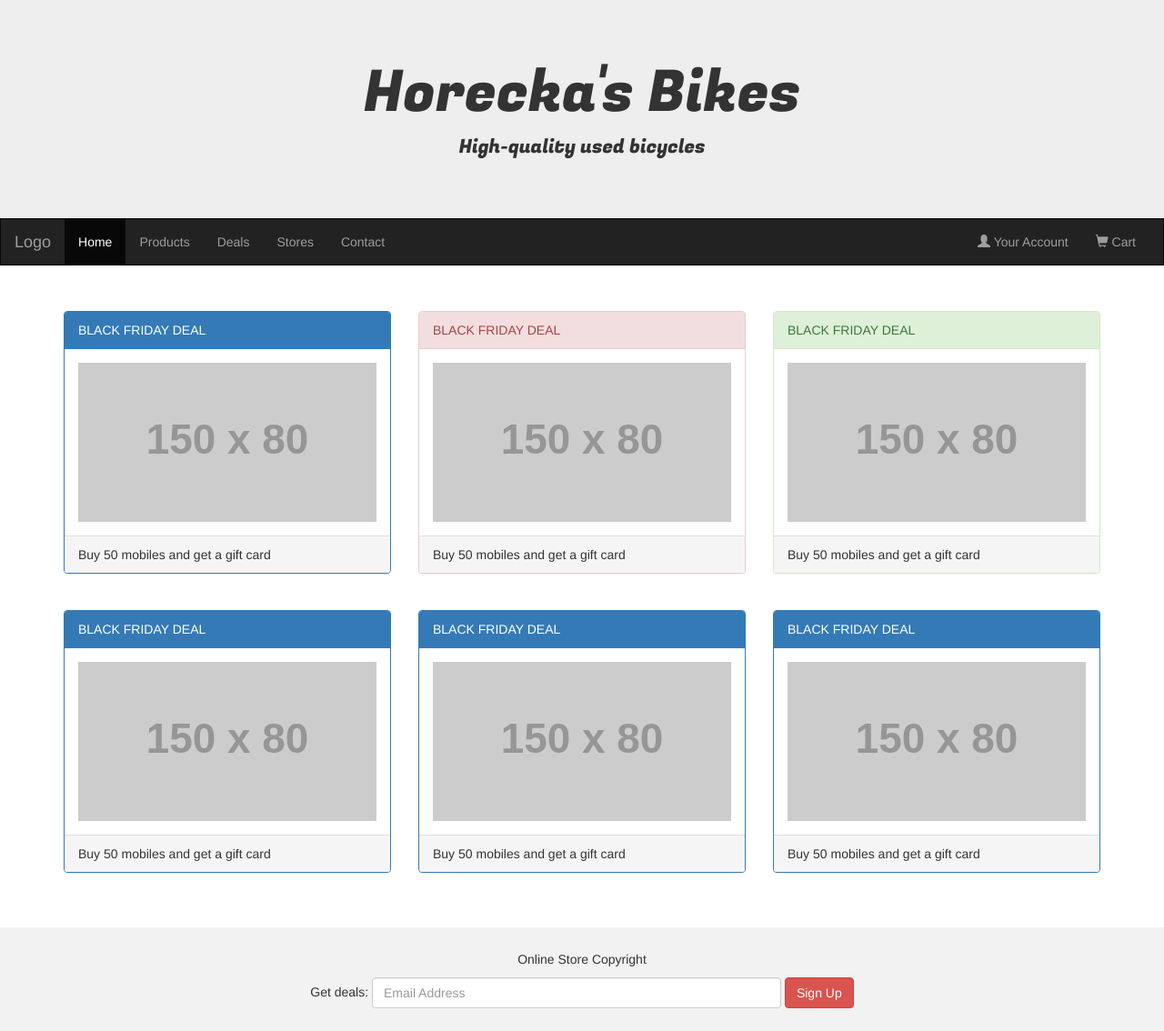
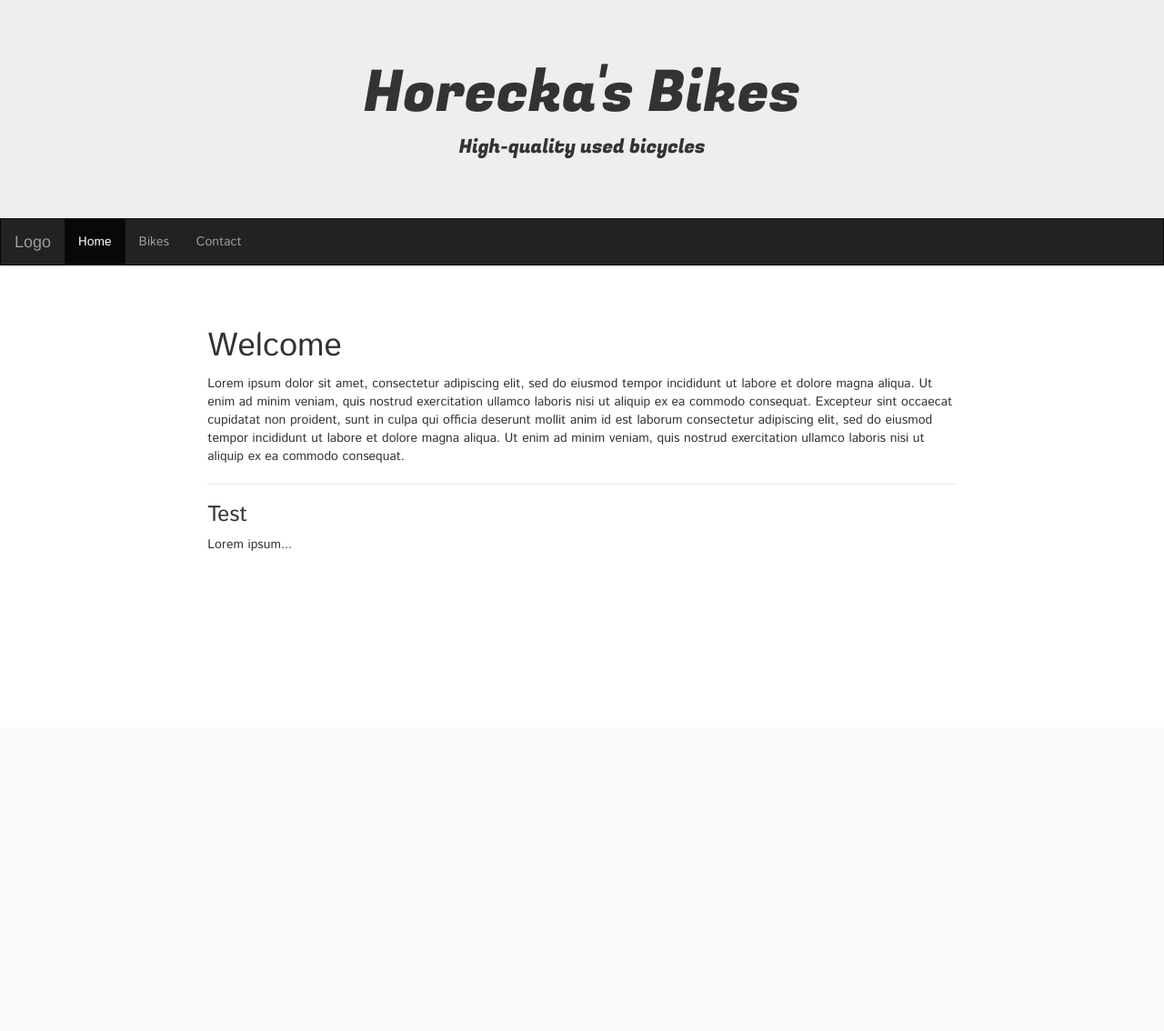
Before and after one commit to irahorecka/nanna-website, a Flask app: page / in a window 1280 px wide. Shown: the whole page at 91% size. After the commit the page ends 606 px from the top, so only its background shows below. Run offline with Flask 2, Linux system fonts and the light colour scheme; grey boxes labelled with a size stand in for pictures from a placeholder-image service; some libraries are stand-ins or nearby versions.

Commit message:
add styling and routes to pages

```diff
--- a/bikeStore/routes.py
+++ b/bikeStore/routes.py
@@ -8,5 +8,15 @@ from bikeStore import app
 @app.route("/")
 @app.route("/home")
 def home():
-    title = "Horecka Bikes"
+    title = "Home"
     return render_template("home.html", title=title)
+
+@app.route("/bikes")
+def bikes():
+    title = "Bikes"
+    return render_template("bikes.html", title=title)
+
+@app.route("/contact")
+def contact():
+    title = "Contact"
+    return render_template("contact.html", title=title)
--- a/bikeStore/static/style.css
+++ b/bikeStore/static/style.css
@@ -20,13 +20,27 @@ footer {
     font-family: 'Fugaz One';
     font-style: normal;
     font-weight: 400;
-    src: url('./fonts/fugaz-one-v9-latin-regular.eot'); /* IE9 Compat Modes */
+    src: url('./fonts/fugaz/fugaz-one-v9-latin-regular.eot'); /* IE9 Compat Modes */
     src: local('Fugaz One'), local('FugazOne-Regular'),
-         url('./fonts/fugaz-one-v9-latin-regular.eot?#iefix') format('embedded-opentype'), /* IE6-IE8 */
-         url('./fonts/fugaz-one-v9-latin-regular.woff2') format('woff2'), /* Super Modern Browsers */
-         url('./fonts/fugaz-one-v9-latin-regular.woff') format('woff'), /* Modern Browsers */
-         url('./fonts/fugaz-one-v9-latin-regular.ttf') format('truetype'), /* Safari, Android, iOS */
-         url('./fonts/fugaz-one-v9-latin-regular.svg#FugazOne') format('svg'); /* Legacy iOS */
+         url('./fonts/fugaz/fugaz-one-v9-latin-regular.eot?#iefix') format('embedded-opentype'), /* IE6-IE8 */
+         url('./fonts/fugaz/fugaz-one-v9-latin-regular.woff2') format('woff2'), /* Super Modern Browsers */
+         url('./fonts/fugaz/fugaz-one-v9-latin-regular.woff') format('woff'), /* Modern Browsers */
+         url('./fonts/fugaz/fugaz-one-v9-latin-regular.ttf') format('truetype'), /* Safari, Android, iOS */
+         url('./fonts/fugaz/fugaz-one-v9-latin-regular.svg#FugazOne') format('svg'); /* Legacy iOS */
+}
+
+/* istok-web-regular - latin */
+@font-face {
+    font-family: 'Istok Web';
+    font-style: normal;
+    font-weight: 400;
+    src: url('./fonts/istok/istok-web-v14-latin-regular.eot'); /* IE9 Compat Modes */
+    src: local('Istok Web Regular'), local('IstokWeb-Regular'),
+         url('./fonts/istok/istok-web-v14-latin-regular.eot?#iefix') format('embedded-opentype'), /* IE6-IE8 */
+         url('./fonts/istok/istok-web-v14-latin-regular.woff2') format('woff2'), /* Super Modern Browsers */
+         url('./fonts/istok/istok-web-v14-latin-regular.woff') format('woff'), /* Modern Browsers */
+         url('./fonts/istok/istok-web-v14-latin-regular.ttf') format('truetype'), /* Safari, Android, iOS */
+         url('./fonts/istok/istok-web-v14-latin-regular.svg#IstokWeb') format('svg'); /* Legacy iOS */
 }
 
 h1.title {
@@ -36,3 +50,11 @@ h1.title {
 p.title {
     font-family: 'Fugaz One';
 }
+
+.col-sm-8 {
+    font-family: 'Istok Web';
+}
+
+.navbar-font {
+    font-family: 'Istok Web';
+}
--- a/bikeStore/templates/home.html
+++ b/bikeStore/templates/home.html
@@ -1 +1,15 @@
 {% extends "layout.html" %}
+{% block content %}
+<div class="container-fluid text-center">
+  <div class="row content">
+    <div class="col-sm-2 text-left"></div>
+    <div class="col-sm-8 text-left">
+      <h1>Welcome</h1>
+      <p>Lorem ipsum dolor sit amet, consectetur adipiscing elit, sed do eiusmod tempor incididunt ut labore et dolore magna aliqua. Ut enim ad minim veniam, quis nostrud exercitation ullamco laboris nisi ut aliquip ex ea commodo consequat. Excepteur sint occaecat cupidatat non proident, sunt in culpa qui officia deserunt mollit anim id est laborum consectetur adipiscing elit, sed do eiusmod tempor incididunt ut labore et dolore magna aliqua. Ut enim ad minim veniam, quis nostrud exercitation ullamco laboris nisi ut aliquip ex ea commodo consequat.</p>
+      <hr>
+      <h3>Test</h3>
+      <p>Lorem ipsum...</p>
+    </div>
+  </div>
+</div>
+{% endblock content %}
--- a/bikeStore/templates/layout.html
+++ b/bikeStore/templates/layout.html
@@ -1,7 +1,11 @@
 <!DOCTYPE html>
 <html lang="en">
 <head>
-  <title>Bootstrap Example</title>
+  {% if title %}
+      <title>{{ title }}</title>
+    {% else %}
+      <title>Horecka's Bikes</title>
+    {% endif %}
   <meta charset="utf-8">
   <meta name="viewport" content="width=device-width, initial-scale=1">
   <link rel="stylesheet" href="https://maxcdn.bootstrapcdn.com/bootstrap/3.4.1/css/bootstrap.min.css">
@@ -30,79 +34,15 @@
     </div>
     <div class="collapse navbar-collapse" id="myNavbar">
       <ul class="nav navbar-nav">
-        <li class="active"><a href="/">Home</a></li>
-        <li><a href="#">Products</a></li>
-        <li><a href="#">Deals</a></li>
-        <li><a href="#">Stores</a></li>
-        <li><a href="#">Contact</a></li>
-      </ul>
-      <ul class="nav navbar-nav navbar-right">
-        <li><a href="#"><span class="glyphicon glyphicon-user"></span> Your Account</a></li>
-        <li><a href="#"><span class="glyphicon glyphicon-shopping-cart"></span> Cart</a></li>
+        <li class="active"><a href="/" class="navbar-font">Home</a></li>
+        <li><a href="/bikes" class="navbar-font">Bikes</a></li>
+        <li><a href="/contact" class="navbar-font">Contact</a></li>
       </ul>
     </div>
   </div>
 </nav>
 
-<div class="container">
-  <div class="row">
-    <div class="col-sm-4">
-      <div class="panel panel-primary">
-        <div class="panel-heading">BLACK FRIDAY DEAL</div>
-        <div class="panel-body"><img src="https://placehold.it/150x80?text=IMAGE" class="img-responsive" style="width:100%" alt="Image"></div>
-        <div class="panel-footer">Buy 50 mobiles and get a gift card</div>
-      </div>
-    </div>
-    <div class="col-sm-4">
-      <div class="panel panel-danger">
-        <div class="panel-heading">BLACK FRIDAY DEAL</div>
-        <div class="panel-body"><img src="https://placehold.it/150x80?text=IMAGE" class="img-responsive" style="width:100%" alt="Image"></div>
-        <div class="panel-footer">Buy 50 mobiles and get a gift card</div>
-      </div>
-    </div>
-    <div class="col-sm-4">
-      <div class="panel panel-success">
-        <div class="panel-heading">BLACK FRIDAY DEAL</div>
-        <div class="panel-body"><img src="https://placehold.it/150x80?text=IMAGE" class="img-responsive" style="width:100%" alt="Image"></div>
-        <div class="panel-footer">Buy 50 mobiles and get a gift card</div>
-      </div>
-    </div>
-  </div>
-</div><br>
-
-<div class="container">
-  <div class="row">
-    <div class="col-sm-4">
-      <div class="panel panel-primary">
-        <div class="panel-heading">BLACK FRIDAY DEAL</div>
-        <div class="panel-body"><img src="https://placehold.it/150x80?text=IMAGE" class="img-responsive" style="width:100%" alt="Image"></div>
-        <div class="panel-footer">Buy 50 mobiles and get a gift card</div>
-      </div>
-    </div>
-    <div class="col-sm-4">
-      <div class="panel panel-primary">
-        <div class="panel-heading">BLACK FRIDAY DEAL</div>
-        <div class="panel-body"><img src="https://placehold.it/150x80?text=IMAGE" class="img-responsive" style="width:100%" alt="Image"></div>
-        <div class="panel-footer">Buy 50 mobiles and get a gift card</div>
-      </div>
-    </div>
-    <div class="col-sm-4">
-      <div class="panel panel-primary">
-        <div class="panel-heading">BLACK FRIDAY DEAL</div>
-        <div class="panel-body"><img src="https://placehold.it/150x80?text=IMAGE" class="img-responsive" style="width:100%" alt="Image"></div>
-        <div class="panel-footer">Buy 50 mobiles and get a gift card</div>
-      </div>
-    </div>
-  </div>
-</div><br><br>
-
-<footer class="container-fluid text-center">
-  <p>Online Store Copyright</p>
-  <form class="form-inline">Get deals:
-    <input type="email" class="form-control" size="50" placeholder="Email Address">
-    <button type="button" class="btn btn-danger">Sign Up</button>
-  </form>
-</footer>
+{% block content %}{% endblock content %}
 
 </body>
 </html>
```
Also changed, not shown: bikeStore/templates/bikes.html (added, +54 -0 lines), bikeStore/templates/contact.html (added, +11 -0 lines), bikeStore/static/fonts/fugaz/fugaz-one-v9-latin-regular.ttf (renamed from bikeStore/static/fonts/fugaz-one-v9-latin-regular.ttf), bikeStore/static/fonts/fugaz/fugaz-one-v9-latin-regular.woff (renamed from bikeStore/static/fonts/fugaz-one-v9-latin-regular.woff), bikeStore/static/fonts/fugaz/fugaz-one-v9-latin-regular.woff2 (renamed from bikeStore/static/fonts/fugaz-one-v9-latin-regular.woff2), bikeStore/static/fonts/istok/istok-web-v14-latin-regular.svg (added), bikeStore/static/fonts/istok/istok-web-v14-latin-regular.ttf (added), bikeStore/static/fonts/istok/istok-web-v14-latin-regular.woff (added), bikeStore/static/fonts/istok/istok-web-v14-latin-regular.woff2 (added), 5 other files.
